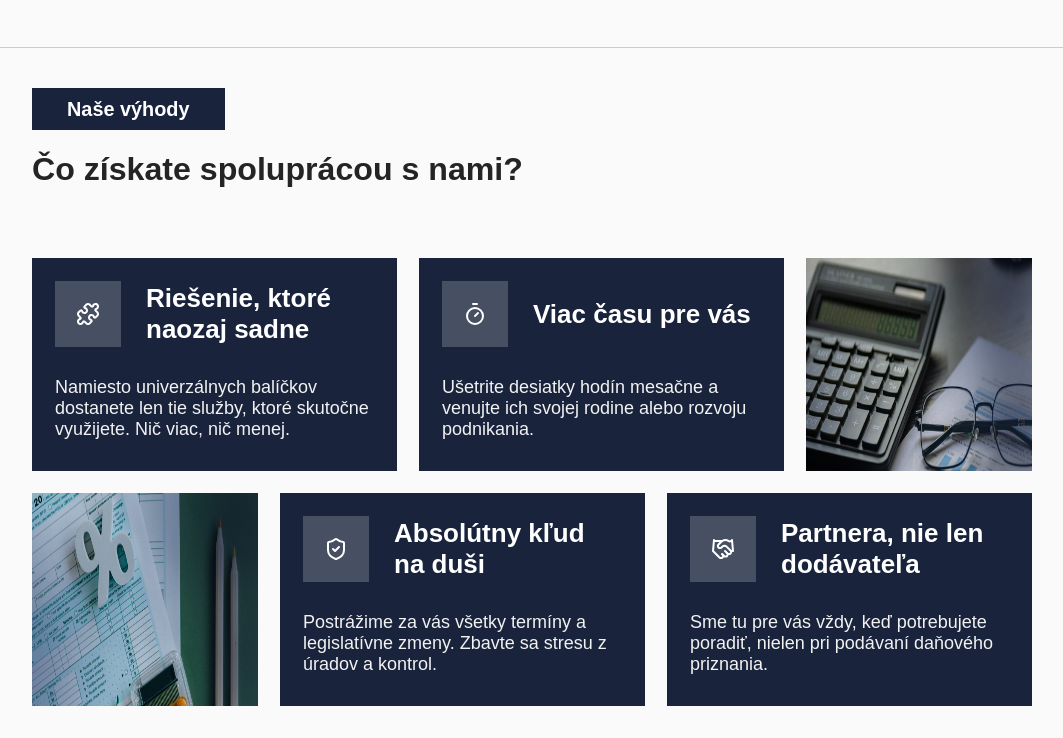
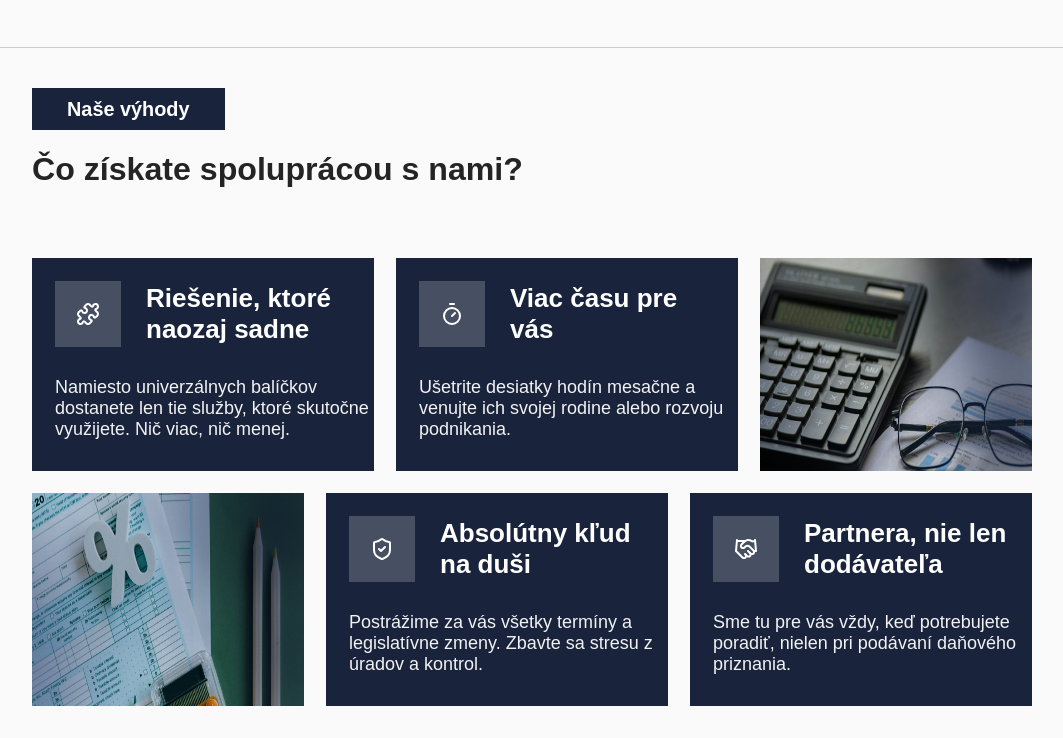
Before and after one commit to MawizShahab/bkuct, a plain HTML site: page index.html in a window 1280 px wide. Shown: the part 2311-3049 px from the top of the page, without its empty margins (108-1171 px from the left). Drawn offline with Linux system fonts and the light colour scheme; a web font is replaced by a local one.

Commit message:
Update styles.css

```diff
--- a/styles.css
+++ b/styles.css
@@ -860,6 +860,10 @@ footer {
   .footer-main-container {
     padding-top: 0 !important;
   }
+
+  .c-card {
+    width: 342px;
+  }
 }
 
 /* Mobile nav */
```
